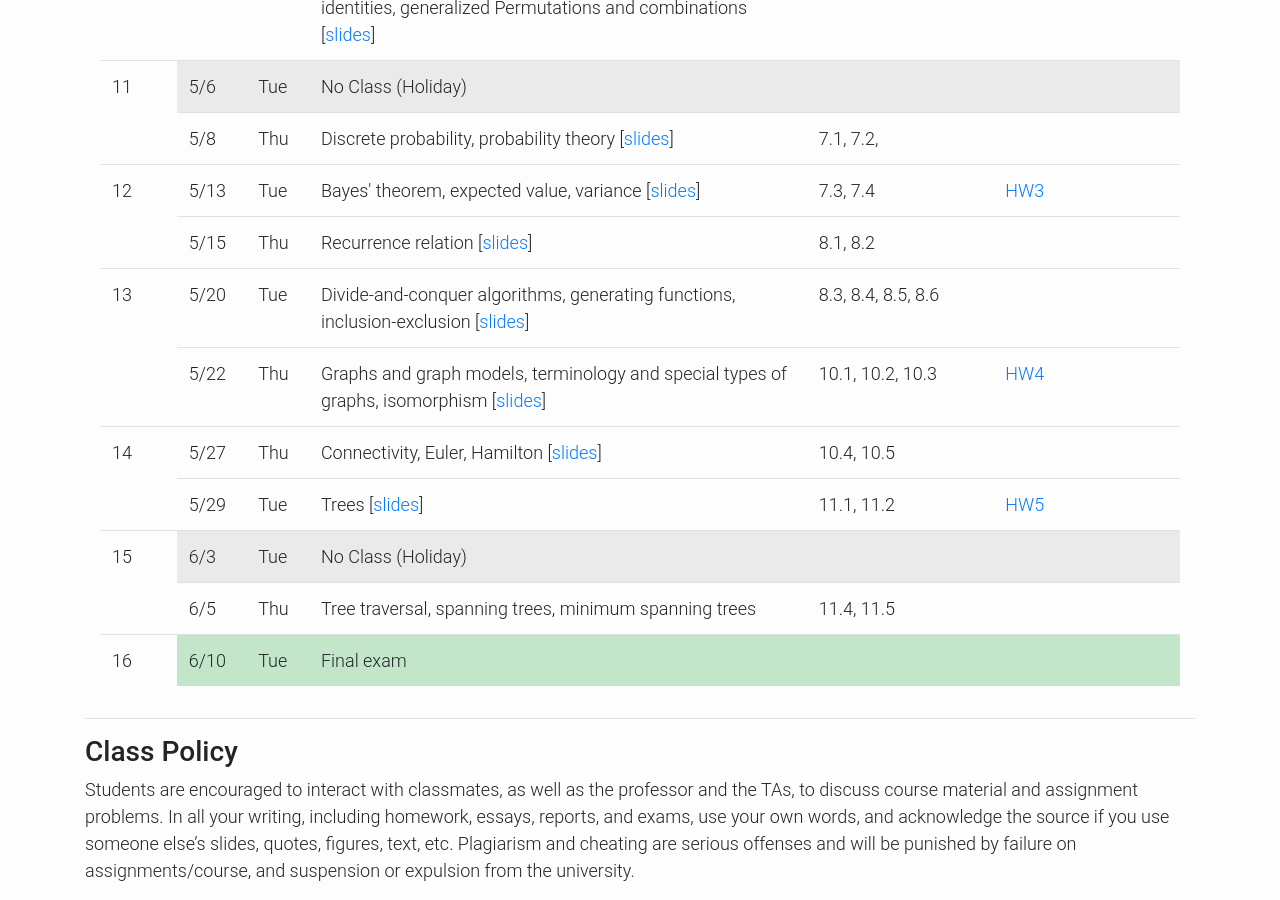
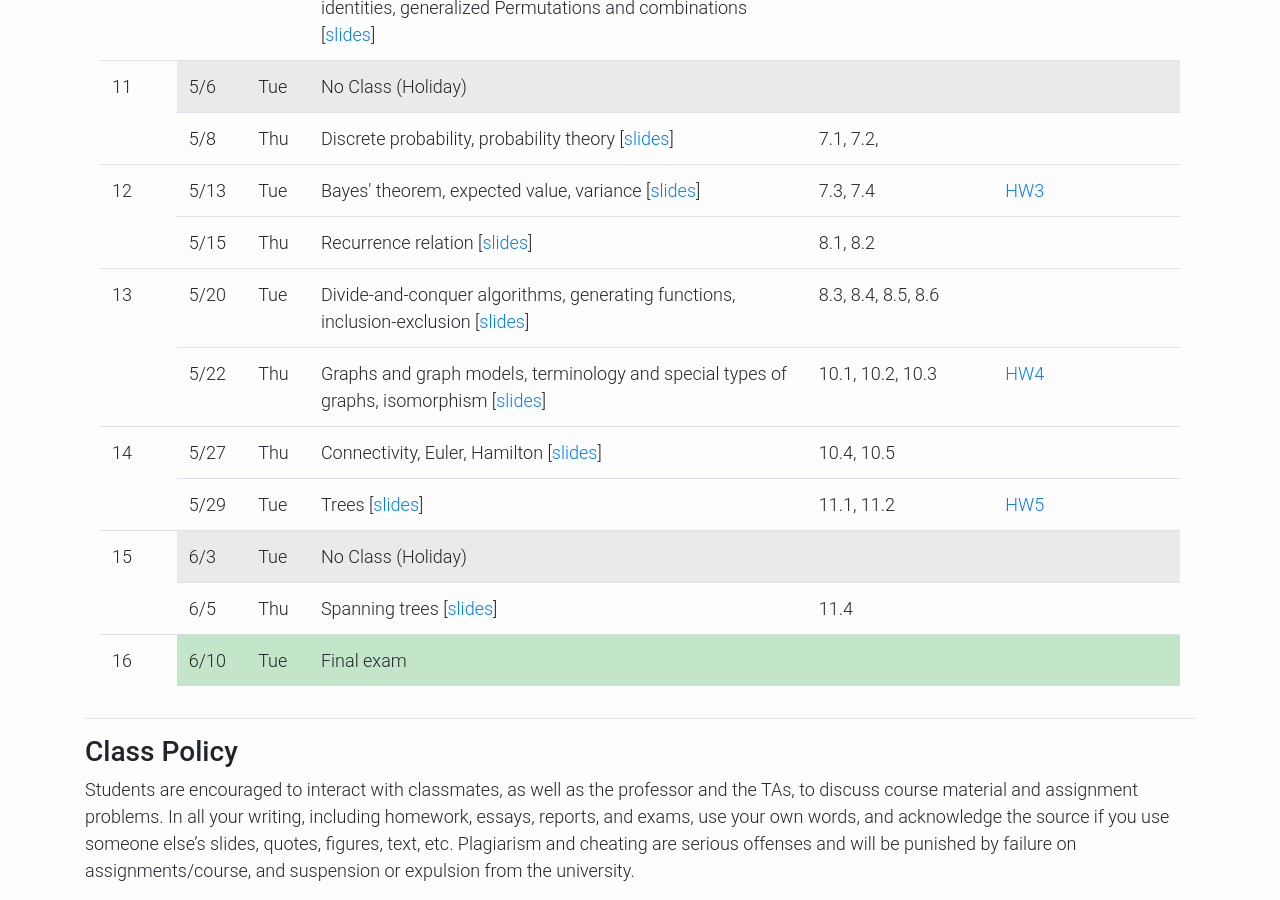
Before and after one commit to kaist-ee213/kaist-ee213.github.io, a Jekyll site: the page built from index.html, in a window 1280 px wide and 900 px high, scrolled down 2427 px. Built offline with Jekyll 4.4.1, drawn with Linux system fonts in a browser that asks for light colours; the list of posts is cut into pages by our own code.

Commit message:
update slide 24

```diff
--- a/index.html
+++ b/index.html
@@ -354,8 +354,8 @@
         <tr>
             <td>6/5</td>
             <td>Thu</td>
-            <td>Tree traversal, spanning trees, minimum spanning trees</td>
-            <td>11.4, 11.5</td>
+            <td>Spanning trees [<a href="https://drive.google.com/file/d/1idw17j2W2KoQzkNRmPqAROAr35ajNRt-/view?usp=sharing", target="_blank">slides</a>]</td>
+            <td>11.4</td>
             <td></td>
         </tr>
         <tr>
```
